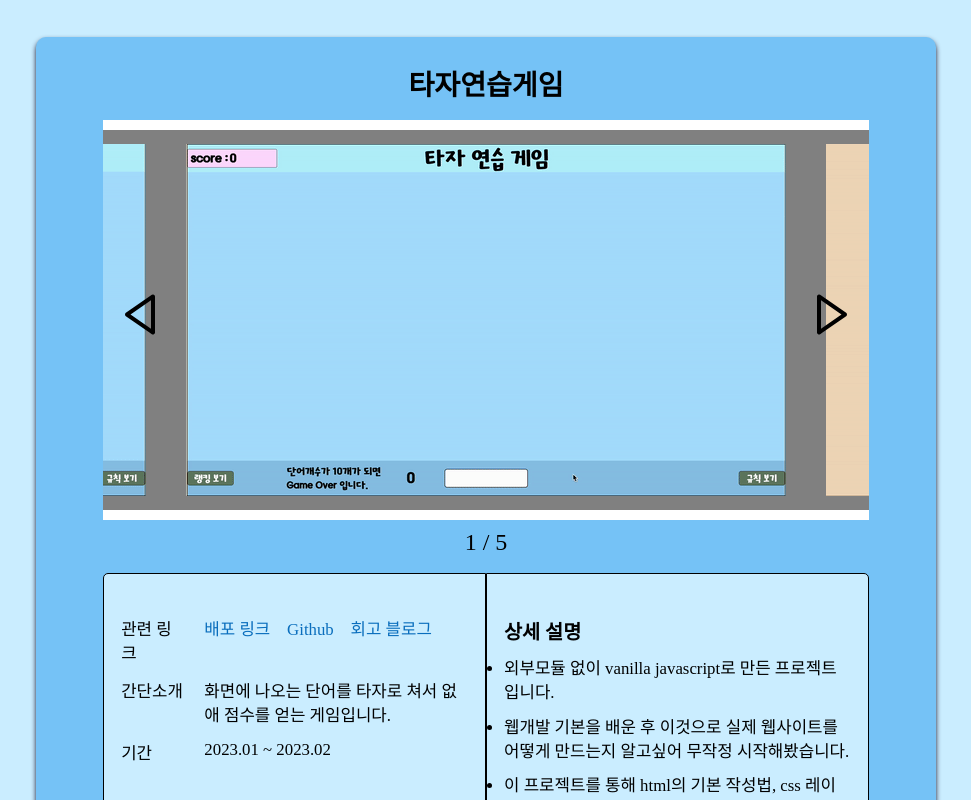
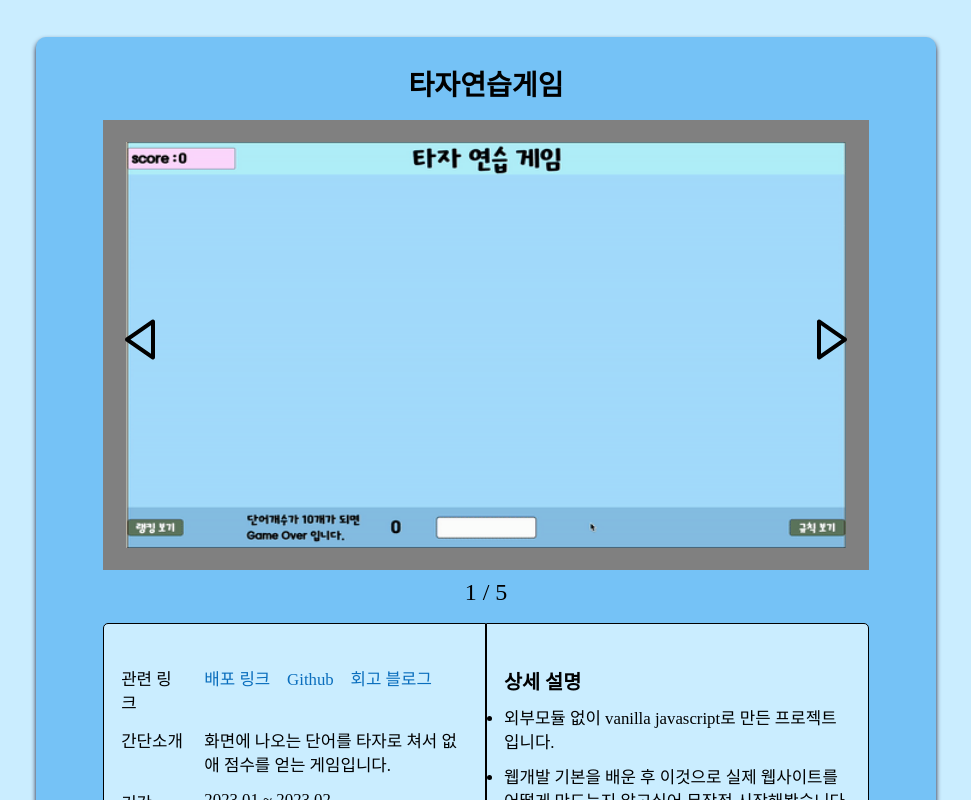
Before and after one commit to kimsh322/portfolio-react, a React (Vite) app: page / in a window 1280 px wide. Shown: the part 1700-2500 px from the top of the page, without its empty margins (154-1125 px from the left). Built offline with nearby package versions, Linux system fonts and the light colour scheme; a web font is replaced by a local one.

Commit message:
Fix : 프로젝트 이미지 캐러셀 크기조정

```diff
--- a/src/components/projects/carousel/Carousel.tsx
+++ b/src/components/projects/carousel/Carousel.tsx
@@ -49,8 +49,8 @@ const CarouselContainer = styled.div`
   justify-content: center;
   align-items: center;
   width: 90%;
-  height: 400px;
-  background-color: #fff;
+  height: 450px;
+  background-color: gray;
   margin-top: 2%;
   margin-bottom: 1%;
   position: relative;
--- a/src/components/projects/carousel/CarouselContents.tsx
+++ b/src/components/projects/carousel/CarouselContents.tsx
@@ -39,7 +39,7 @@ const CarouselContentsContainer = styled.div<CarouselBoxProps>`
   background-color: gray;
   transform: translateX(
     ${({ imageNumber, maxLength }) => {
-      return `${25 * (-1 + maxLength) - imageNumber * 50}vw`;
+      return `${450 * (-1 + maxLength) - imageNumber * 900}px`;
     }}
   );
   transition: ${({ carouselTransition }) => carouselTransition};
@@ -48,7 +48,7 @@ const CarouselContentsContainer = styled.div<CarouselBoxProps>`
     display: flex;
     justify-content: center;
     align-items: center;
-    width: 50vw;
+    width: 900px;
     height: 95%;
     .project-image {
       min-width: 80%;
--- a/src/components/projects/project-description/ProjectDescription.tsx
+++ b/src/components/projects/project-description/ProjectDescription.tsx
@@ -9,7 +9,11 @@ const ProjectDescription = ({ descriptions }: Props) => {
     <ProjectDescriptionContainer>
       <h3>상세 설명</h3>
       {descriptions.map((description) => {
-        return <li className="list">{description}</li>;
+        return (
+          <li className="list" key={description}>
+            {description}
+          </li>
+        );
       })}
     </ProjectDescriptionContainer>
   );
```
